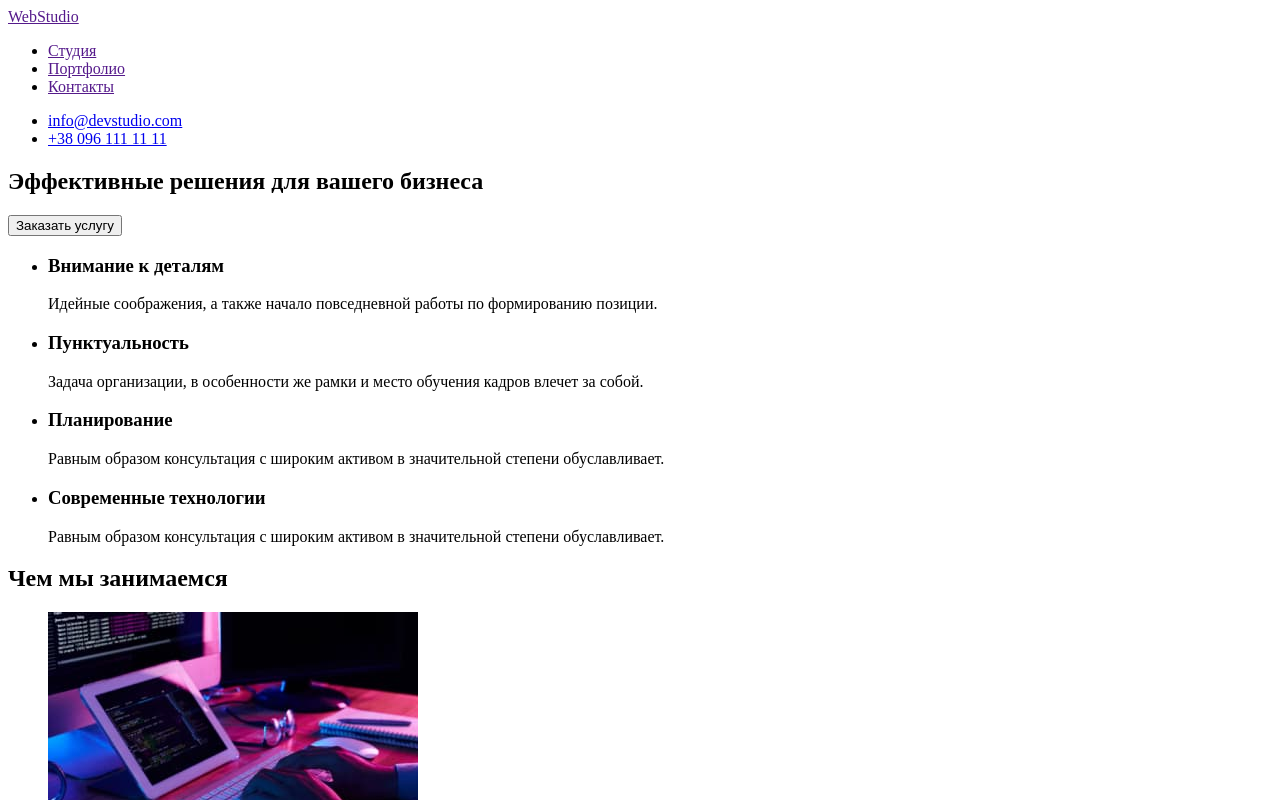
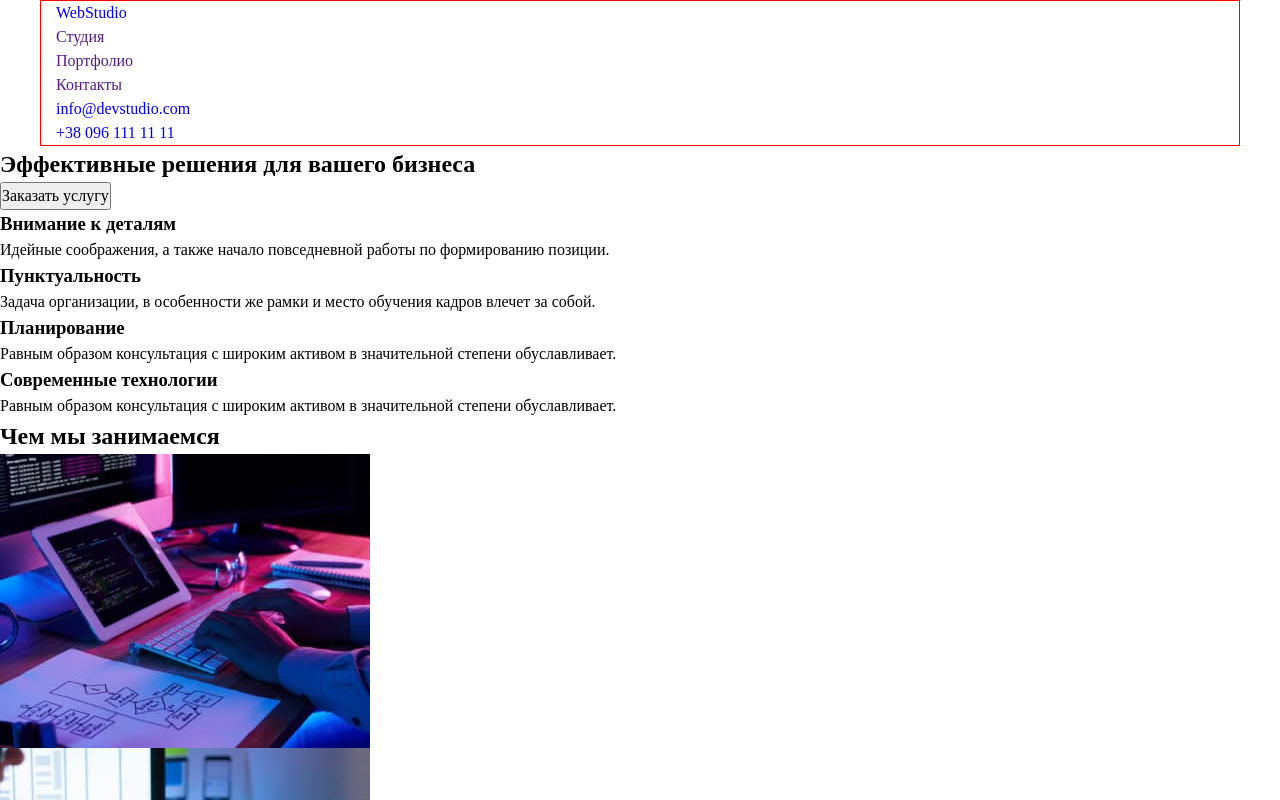
Before and after one commit to olja2022/goit-markup-hw-01, a plain HTML site: page index.html in a window 1280 px wide. Shown: the top 800 px of the page. Drawn offline with Linux system fonts and the light colour scheme.

Commit message:
start commit

```diff
--- /dev/null
+++ b/css/reset.css
@@ -0,0 +1,62 @@
+/*
+  1. Use a more-intuitive box-sizing model.
+*/
+*,
+*::before,
+*::after {
+  box-sizing: border-box;
+  margin: 0;
+  padding: 0;
+}
+/*
+  3. Allow percentage-based heights in the application
+*/
+html,
+body {
+  height: 100%;
+}
+/*
+  Typographic tweaks!
+  4. Add accessible line-height
+  5. Improve text rendering
+*/
+body {
+  line-height: 1.5;
+  -webkit-font-smoothing: antialiased;
+}
+/*
+  6. Improve media defaults
+*/
+img,
+svg {
+  display: block;
+  max-width: 100%;
+}
+/*
+  7. Remove built-in form typography styles
+*/
+input,
+button,
+textarea {
+  font: inherit;
+}
+/*
+  8. Avoid text overflows
+*/
+p,
+h1,
+h2,
+h3,
+h4,
+h5,
+h6 {
+  overflow-wrap: break-word;
+}
+
+a {
+  text-decoration: none;
+}
+
+ul {
+  list-style: none;
+}
--- /dev/null
+++ b/css/style.css
@@ -0,0 +1,17 @@
+.container {
+  width: 1200px;
+  padding: 0 15px;
+  margin: 0 auto;
+  border: 1px solid red;
+}
+.visually-hidden {
+  position: absolute;
+  width: 1px;
+  height: 1px;
+  padding: 0;
+  margin: -1px;
+  overflow: hidden;
+  clip: rect(0, 0, 0, 0);
+  white-space: nowrap;
+  border: 0;
+}
--- a/index.html
+++ b/index.html
@@ -5,11 +5,14 @@
     <meta http-equiv="X-UA-Compatible" content="IE=edge" />
     <meta name="viewport" content="width=device-width, initial-scale=1.0" />
     <title>Студія</title>
+    <link rel="stylesheet" href="./css/reset.css" />
+    <link rel="stylesheet" href="./css/style.css" />
   </head>
   <body>
     <header>
+      <div class="container">
         <nav>
-        <a href="" lang="en">WebStudio</a>
+          <a href="./index.html" class="logo">Web<span>Studio</span></a>
           <ul>
             <li>
               <a href="">Студия</a>
@@ -23,13 +26,10 @@
           </ul>
         </nav>
         <ul>
-        <li>
-          <a href="mailto:info@devstudio.com">info@devstudio.com</a>
-        </li>
-        <li>
-          <a href="tel:+380961111111">+38 096 111 11 11</a>
-        </li>
+          <li><a href="mailto:info@devstudio.com">info@devstudio.com</a></li>
+          <li><a href="tel:+380961111111">+38 096 111 11 11</a></li>
         </ul>
+      </div>
     </header>
     <main>
       <section>
@@ -37,7 +37,7 @@
         <button type="button">Заказать услугу</button>
       </section>
       <section>
-        <h2 hidden>Наши преимущества</h2>
+        <h2 class="visually-hidden">Наши преимущества</h2>
         <ul>
           <li>
             <h3>Внимание к деталям</h3>
```
Also changed, not shown: 2 other files. Lines whose indentation alone changed are shown as unchanged.
